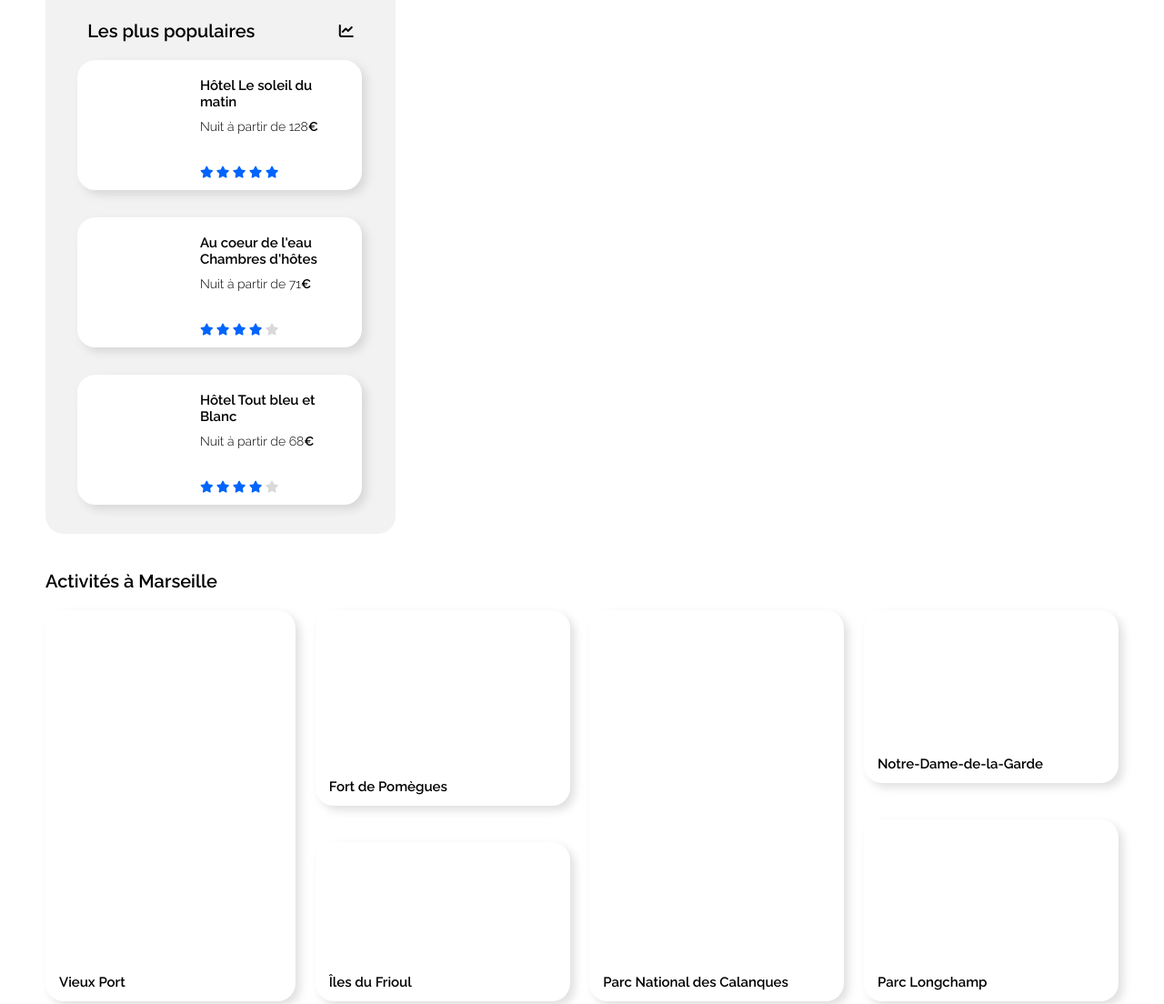
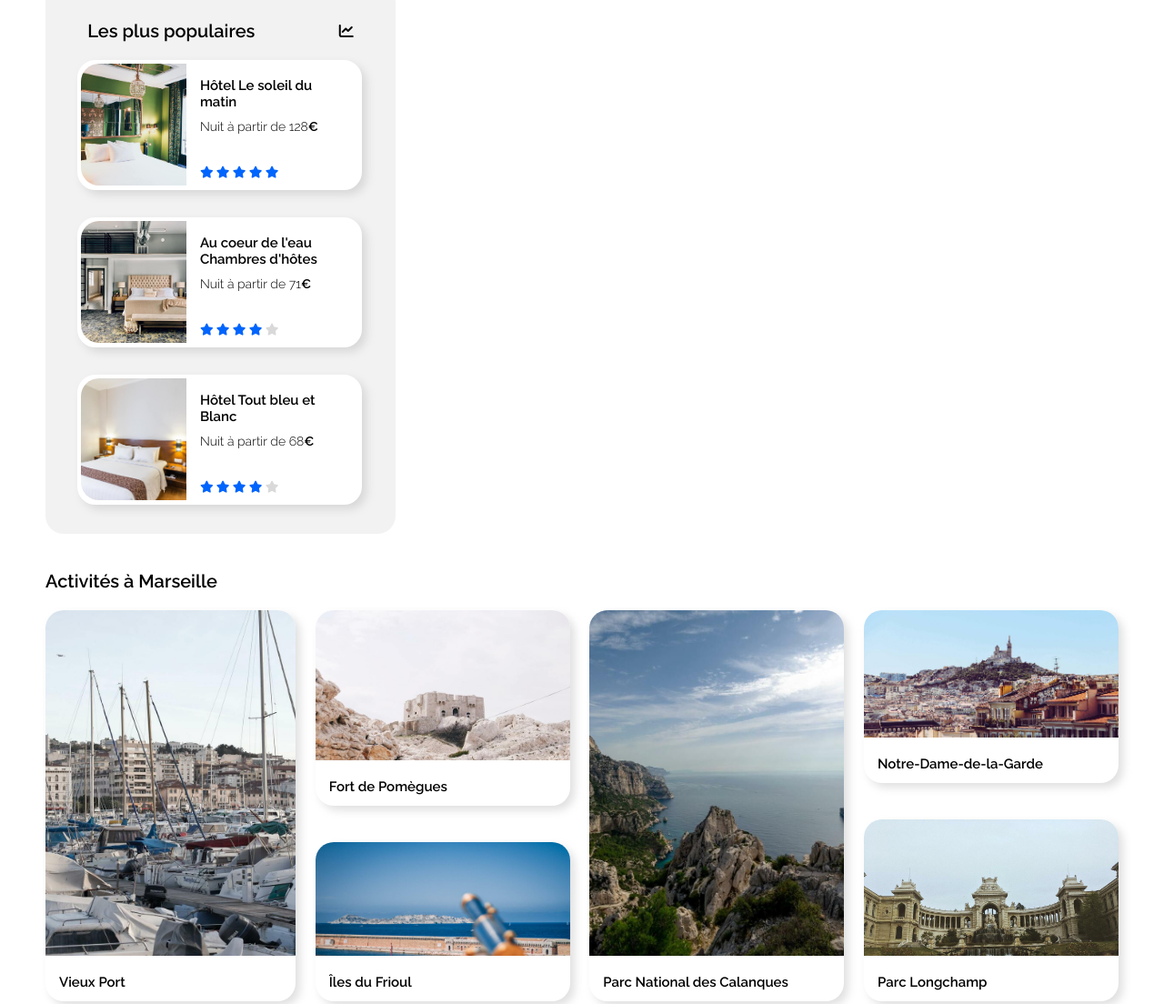
Before and after one commit to CyrilCdev/Projet2, a plain HTML site: page index.html in a window 1280 px wide. Shown: the part 1050-2154 px from the top of the page at 91% size. Drawn offline with Linux system fonts and the light colour scheme.

Commit message:
modification chemin des images

```diff
--- a/css/style.css
+++ b/css/style.css
@@ -333,27 +333,27 @@ main {
 }
 
 .img_cann {
-	background-image: url(hebergement_m/cann_m.jpg);
+	background-image: url(../img/hebergement_m/cann_m.jpg);
 }
 
 .img_hmer {
-	background-image: url(hebergement_m/hotelmer_m.jpg);
+	background-image: url(../img/hebergement_m/hotelmer_m.jpg);
 }
 
 .img_hport {
-	background-image: url(hebergement_m/hotelport_m.jpg);
+	background-image: url(../img/hebergement_m/hotelport_m.jpg);
 }
 
 .img_aub {
-	background-image: url(hebergement_m/aubergepan_m.jpg);
+	background-image: url(../img/hebergement_m/aubergepan_m.jpg);
 }
 
 .img_hmouettes {
-	background-image: url(hebergement_m/hotelmouette_m.jpg);
+	background-image: url(../img/hebergement_m/hotelmouette_m.jpg);
 }
 
 .img_amina {
-	background-image: url(hebergement_m/hotelchezam_m.jpg);
+	background-image: url(../img/hebergement_m/hotelchezam_m.jpg);
 }
 
 .hébergement h3, .hébergement p {
@@ -468,15 +468,15 @@ main {
 }
 
 .hotelsoleilxl {
-	background-image: url(populaire_m/hotelsoleil_m.jpg);
+	background-image: url(../img/populaire_m/hotelsoleil_m.jpg);
 }
 
 .coeurdeleauxl {
-	background-image: url(populaire_m/coeurdeleau_m.jpg);
+	background-image: url(../img/populaire_m/coeurdeleau_m.jpg);
 }
 
 .hotelbleuxl {
-	background-image: url(populaire_m/hotelbleu_m.jpg);
+	background-image: url(../img/populaire_m/hotelbleu_m.jpg);
 }
 
 
@@ -522,7 +522,7 @@ main {
 }
 
 .vieuxportxl {
-	background-image: url(activite_m/vieuxport_m.jpg);
+	background-image: url(../img/activite_m/vieuxport_m.jpg);
 	width: 100%;
 	height: 380px;
 	background-size: cover;
@@ -538,7 +538,7 @@ main {
 }
 
 .img_fort {
-	background-image: url(activite_m/fort_m.jpg);
+	background-image: url(../img/activite_m/fort_m.jpg);
 	width: 100%;
 	height: 165px;
 	background-size: cover;
@@ -551,7 +551,7 @@ main {
 }
 
 .img_iles {
-	background-image: url(activite_m/ile_m.jpg);
+	background-image: url(../img/activite_m/ile_m.jpg);
 	width: 100%;
 	height: 125px;
 	background-size: cover;
@@ -563,7 +563,7 @@ main {
 }
 
 .img_parc_national {
-	background-image: url(activite_m/parccalanque_m.jpg);
+	background-image: url(../img/activite_m/parccalanque_m.jpg);
 	width: 100%;
 	height: 380px;
 	background-size: cover;
@@ -577,7 +577,7 @@ main {
 }
 
 .img_notre_dame {
-	background-image: url(activite_m/notredame_m.jpg);
+	background-image: url(../img/activite_m/notredame_m.jpg);
 	width: 100%;
 	height: 140px;
 	background-size: cover;
@@ -589,7 +589,7 @@ main {
 }
 
 .img_parc_longchamp {
-	background-image: url(activite_m/parclongchamp_m.jpg);
+	background-image: url(../img/activite_m/parclongchamp_m.jpg);
 	width: 100%;
 	height: 150px;
 	background-size: cover;
```
